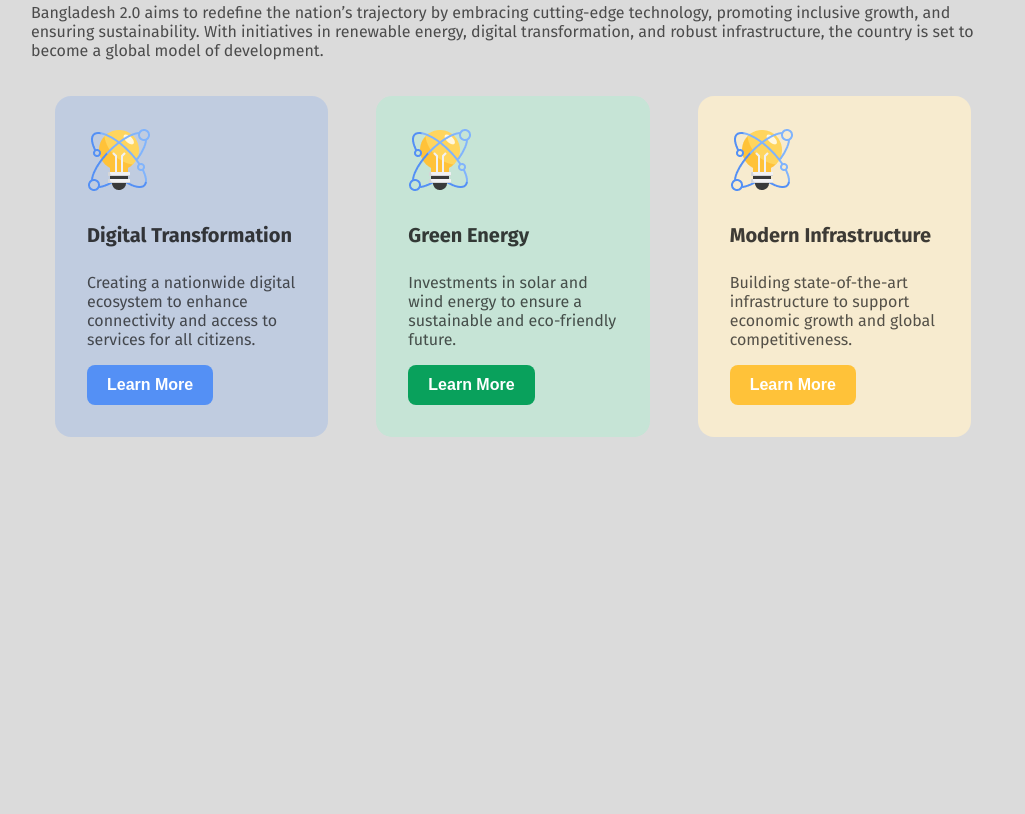
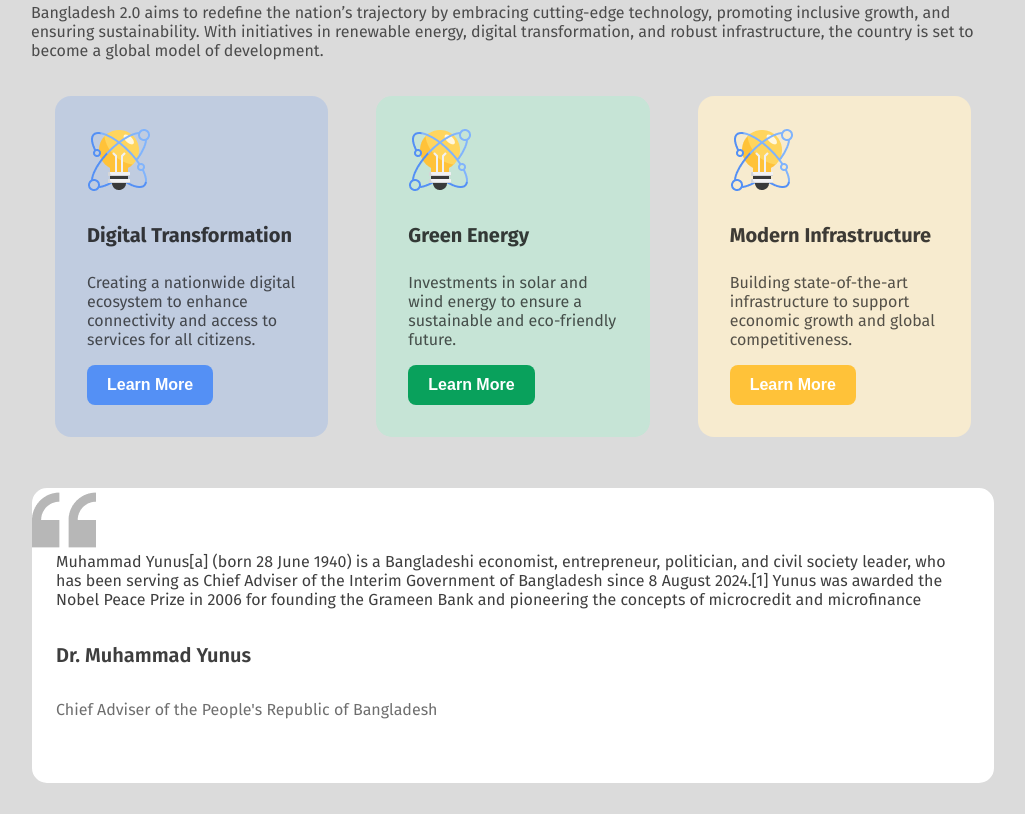
Before and after one commit to rahat331/Assignment-01, a plain HTML site: page index.html in a window 1280 px wide. Shown: the part 1560-2374 px from the top of the page, without its empty margins (127-1152 px from the left). Before the commit the page ends 2047 px from the top, so only its background shows below. Drawn offline with Linux system fonts and the light colour scheme.

Commit message:
yunus section done

```diff
--- a/index.html
+++ b/index.html
@@ -100,6 +100,15 @@
 
     </section>
 
+    <section class="yunus">
+      <p class="yunus-p">Muhammad Yunus[a] (born 28 June 1940) is a Bangladeshi economist, entrepreneur, politician, and civil society leader, who has been serving as Chief Adviser of the Interim Government of Bangladesh since 8 August 2024.[1] Yunus was awarded the Nobel Peace Prize in 2006 for founding the Grameen Bank and pioneering the concepts of microcredit and microfinance</p>
+      <h5 class="yunus-h">Dr. Muhammad Yunus</h5>
+      <p class="yunus-c">Chief Adviser of the People's Republic of Bangladesh</p>
+
+    </section>
+
+
+
   </main>
 
   <footer>
--- a/styles/style.css
+++ b/styles/style.css
@@ -210,3 +210,38 @@
 }
 
 /* second section end */
+
+/* yunus section start */
+
+
+.yunus{
+  margin: 30px 150px;
+  box-sizing: border-box;
+border: 1px solid rgba(14, 14, 14, 0.15);
+border-radius: 16px;
+background: rgb(255, 255, 255);
+padding: 48px 24px 48px 24px;
+background-image: url(../assets/quote-bg.png);
+background-repeat: no-repeat;
+
+}
+
+.yunus-p{
+  font-size: 16px;
+font-weight: 400;
+color: rgba(14, 14, 14, 0.8);
+}
+
+.yunus-h{
+  font-size: 20px;
+font-weight: 600;
+color: rgba(14, 14, 14, 0.8);
+}
+
+.yunus-c{
+  font-size: 16px;
+font-weight: 400;
+color: rgba(14, 14, 14, 0.6);
+}
+
+/* yunus section end */
```
